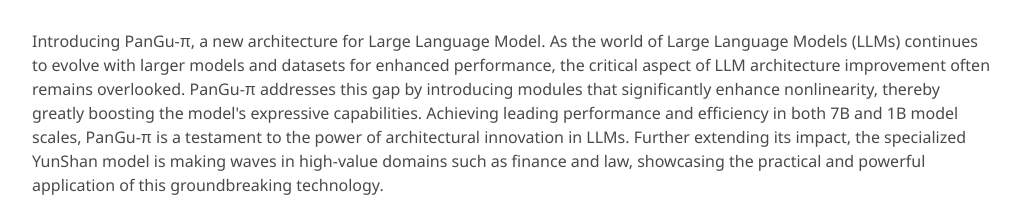
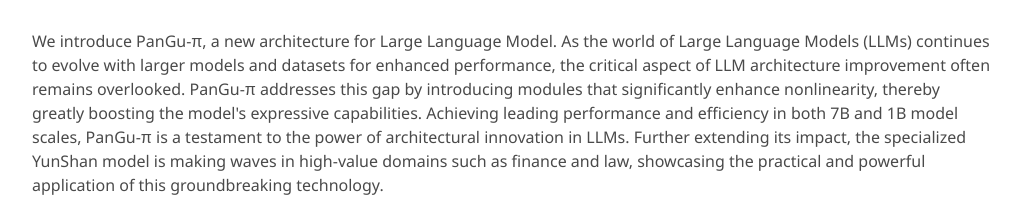
Before and after one commit to pangu-pi/pangu-pi.github.io, a plain HTML site: page index.html in a window 1280 px wide. Shown: the part 713-923 px from the top of the page, without its empty margins (128-1149 px from the left). Drawn offline with nearby package versions, Linux system fonts and the light colour scheme; some icons are missing; a web font is replaced by a local one.

Commit message:
Update index.html

```diff
--- a/index.html
+++ b/index.html
@@ -71,7 +71,7 @@
     <figure>
       <img src="pangu-pi.png" >
     </figure>
-    <p>Introducing PanGu-π, a new architecture for Large Language Model. As the world of Large Language Models (LLMs) continues to evolve with larger models and datasets for enhanced performance, the critical aspect of LLM architecture improvement often remains overlooked. PanGu-π addresses this gap by introducing modules that significantly enhance nonlinearity, thereby greatly boosting the model's expressive capabilities. Achieving leading performance and efficiency in both 7B and 1B model scales, PanGu-π is a testament to the power of architectural innovation in LLMs. Further extending its impact, the specialized YunShan model is making waves in high-value domains such as finance and law, showcasing the practical and powerful application of this groundbreaking technology.</p>
+    <p>We introduce PanGu-π, a new architecture for Large Language Model. As the world of Large Language Models (LLMs) continues to evolve with larger models and datasets for enhanced performance, the critical aspect of LLM architecture improvement often remains overlooked. PanGu-π addresses this gap by introducing modules that significantly enhance nonlinearity, thereby greatly boosting the model's expressive capabilities. Achieving leading performance and efficiency in both 7B and 1B model scales, PanGu-π is a testament to the power of architectural innovation in LLMs. Further extending its impact, the specialized YunShan model is making waves in high-value domains such as finance and law, showcasing the practical and powerful application of this groundbreaking technology.</p>
 
 
 
```
